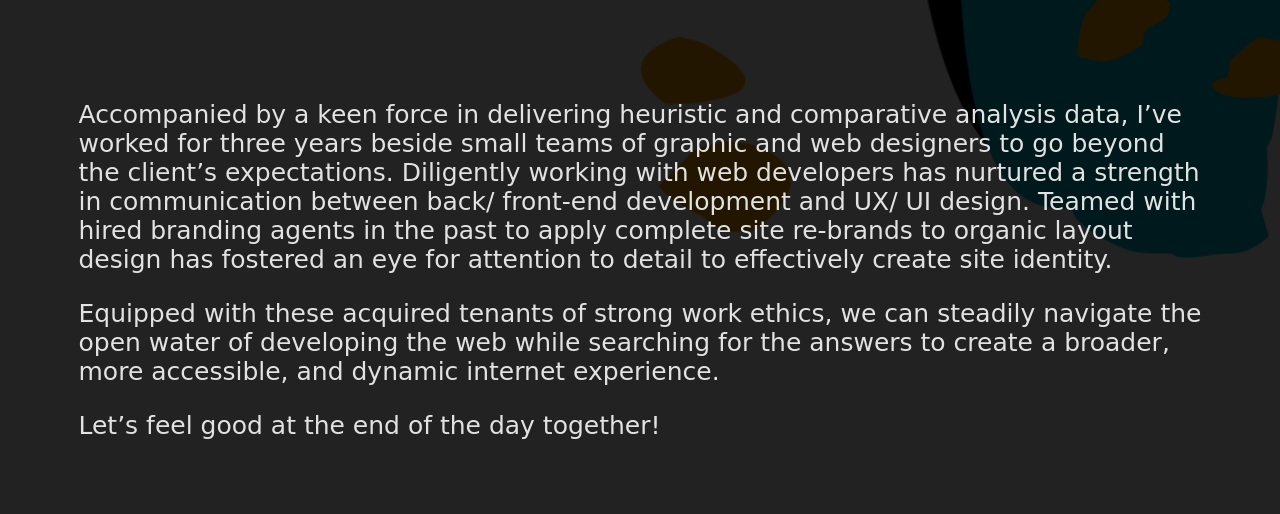
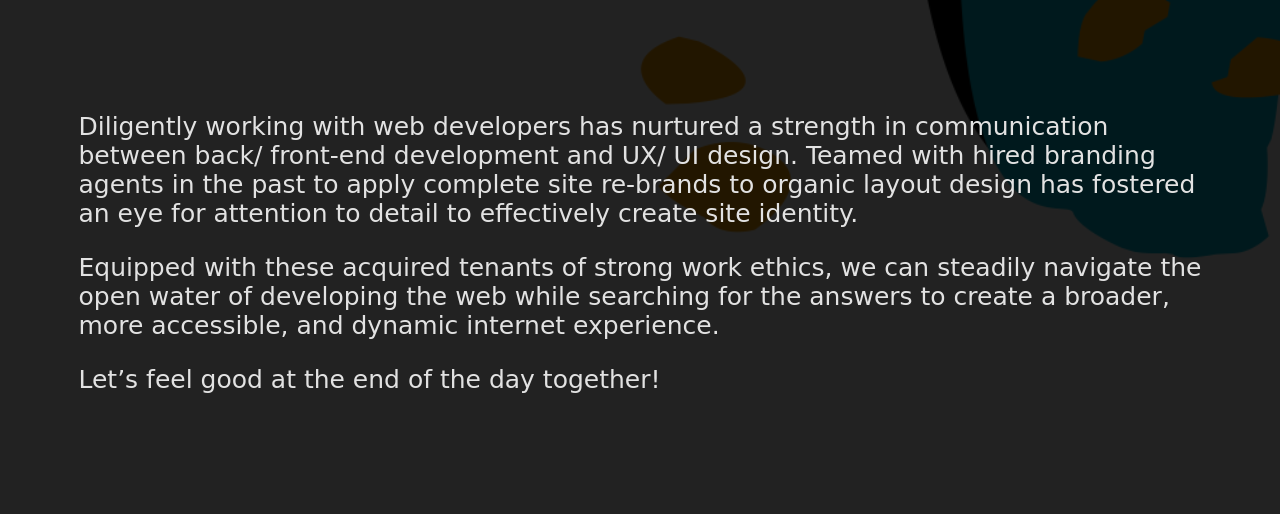
Before and after one commit to samphi6/chrysalisDesign, a PHP site: page /stp.php in a window 1280 px wide. Shown: the part 1315-1829 px from the top of the page. Run offline with PHP 8.4, Linux system fonts and the light colour scheme; some web fonts are replaced.

Commit message:
Changed up paragraph and quote order

```diff
--- a/stp.php
+++ b/stp.php
@@ -9,12 +9,14 @@
 <div class="bio">
 
     <p>
-        I offer a proficient grasp of wire-frame iterations, making visual analyses,
-        implementing creative color/ image treatments, and conducting A/B testing to
-        strengthen information architecture from proto-site to live pages.
         Following accessibility practices maintained by ARIA guidelines for an accessible
         site, I am always seeking more ways to cater the web to all regardless of audio,
         visual, motor, or cognitive abilities.
+    </p>
+
+    <p>Accompanied by a keen force in delivering heuristic and comparative analysis data,
+        I’ve worked for three years beside small teams of graphic and web designers to go beyond
+        the client’s expectations.
     </p>
 
 </div>
@@ -28,9 +30,7 @@
 <div class="bio bio-p2">
 
     <p>
-        Accompanied by a keen force in delivering heuristic and comparative analysis data,
-        I’ve worked for three years beside small teams of graphic and web designers to go beyond
-        the client’s expectations. Diligently working with web developers has nurtured a strength
+        Diligently working with web developers has nurtured a strength
         in communication between back/ front-end development and UX/ UI design. Teamed with hired
         branding agents in the past to apply complete site re-brands to organic layout design has
         fostered an eye for attention to detail to effectively create site identity.
```
